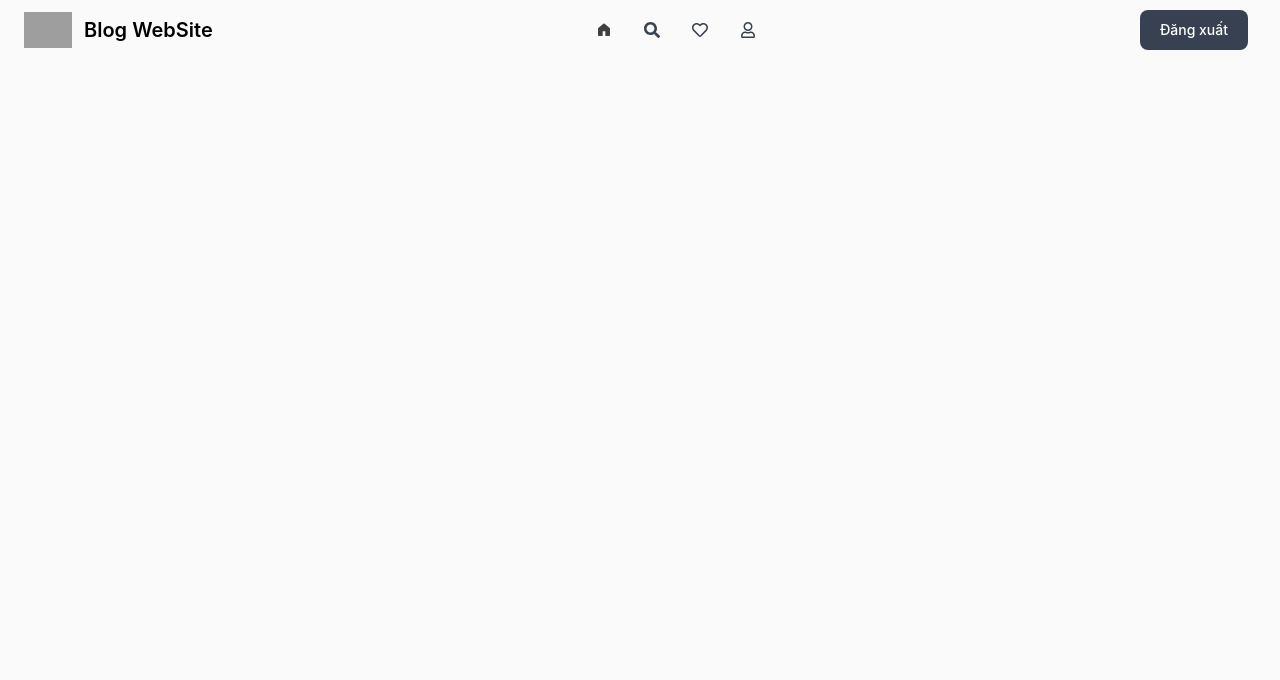
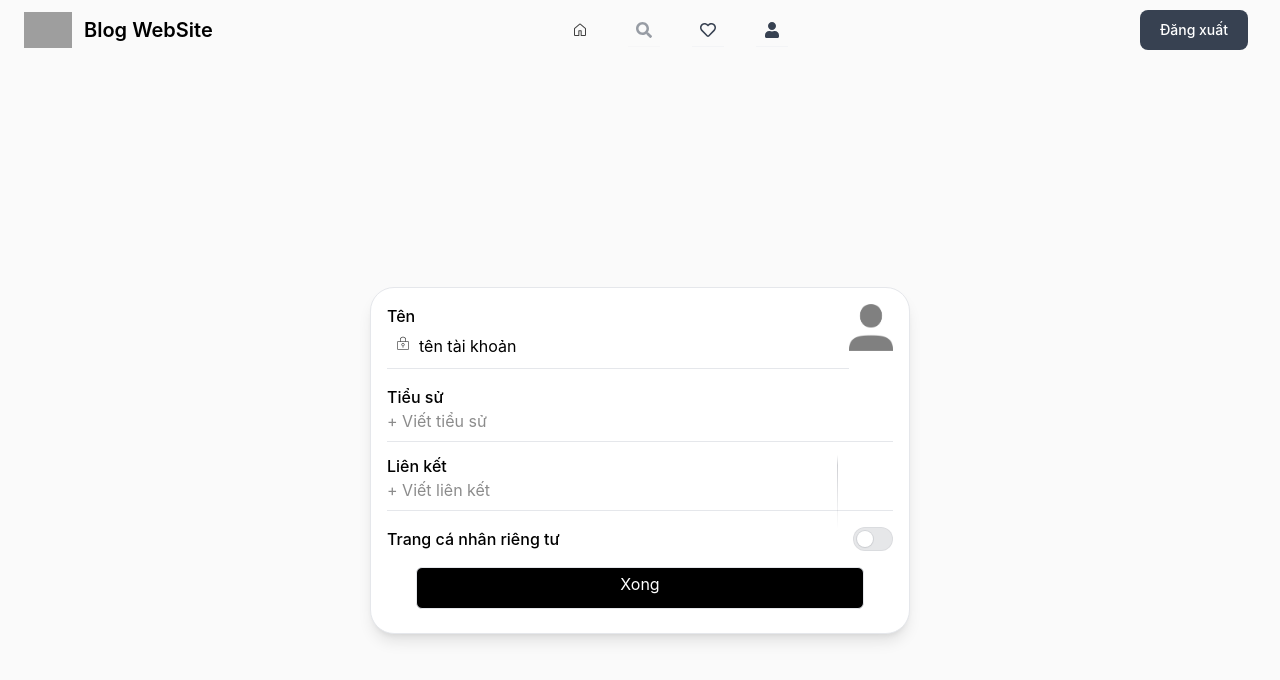
Before and after one commit to VuFeg/blog-app, a React (Vite) app in the folder client/: page /profile/fix-home in a window 1280 px wide. Shown: the top 680 px of the page. Built offline with nearby package versions, Linux system fonts and the light colour scheme; no server answers; grey boxes are pictures that could not be loaded.

Commit message:
fix profile

```diff
--- a/client/src/App.tsx
+++ b/client/src/App.tsx
@@ -10,6 +10,8 @@ import XacThucEmail from "./pages/XacThucEmail";
 import { useEffect } from "react";
 import { PostRepCmt } from "./components/PostRepCmt";
 import { TimKiem } from "./components/TimKiem";
+import HoatDong from "./components/HoatDong";
+import FixHome from "./components/FixHome";
 
 const App = () => {
   const { user, checkAuth, isVerified }: any = useAuthStore();
@@ -25,6 +27,8 @@ const App = () => {
         <Route path="/" element={<HomePage />} />
         <Route path="/post-rep-cmt" element={<PostRepCmt />} />
         <Route path="/tim-kiem" element={<TimKiem />} />
+        <Route path="/hoat-dong" element={<HoatDong />} />
+        <Route path="/profile/fix-home" element={<FixHome />} />
         <Route
           path="/login"
           element={user ? <Navigate to={"/"} /> : <DangNhap />}
@@ -33,10 +37,10 @@ const App = () => {
           path="/register"
           element={user ? <Navigate to={"/"} /> : <DangKy />}
         />
-        <Route
+        {/* <Route
           path="/verify-email"
           element={user ? <Navigate to={"/"} /> : <XacThucEmail />}
-        />
+        /> */}
          <Route
         path="/profile"
         element= {
--- /dev/null
+++ b/client/src/components/FixHome.tsx
@@ -0,0 +1,48 @@
+import React from 'react'
+import { PiLockKeyThin } from 'react-icons/pi'
+import avatar from "../assets/images/avatar.png";
+
+
+function FixHome() {
+    return (
+        <div className='h-screen flex flex-col justify-center items-center  '>
+            <div className="flex justify-center  ">
+                <div className="bg-white w-[540px] pb-6 rounded-3xl border shadow-lg ">
+                    <div className="flex p-4">
+                        <div className="flex flex-1 flex-col border-b pb-2">
+                            <div className='font-medium'>Tên</div>
+                            <div>
+                                <button className="hover:rounded-full p-2  hover:bg-gray-300"><PiLockKeyThin /></button>
+                                <span>tên tài khoản</span>
+                            </div>
+                        </div>
+                        <div>
+                            <img src={avatar} alt="" className="w-11" />
+                        </div>
+                    </div>
+                    <div className="flex">
+                        <div className="flex flex-1 flex-col ml-4 mr-4 border-b pb-2">
+                            <div className='font-medium'>Tiểu sử</div>
+                            <div className='opacity-45'>+ Viết tiểu sử</div>
+                        </div>
+                    </div>
+                    <div className="flex mt-3">
+                        <div className="flex flex-1 flex-col ml-4 mr-4 border-b pb-2">
+                            <div className='font-medium'>Liên kết</div>
+                            <div className='opacity-45'>+ Viết liên kết</div>
+                        </div>
+                    </div>
+                    <div className='flex items-center justify-between '>
+                        <div className='font-medium ml-4 '>Trang cá nhân riêng tư</div>
+                        <span className="relative p-4"><div className="pointer-events-auto h-6 w-10 rounded-full p-1 ring-1 ring-inset transition duration-200 ease-in-out bg-slate-900/10 ring-slate-900/5"><div className="h-4 w-4 rounded-full bg-white shadow-sm ring-1 ring-slate-700/10 transition duration-200 ease-in-out" /></div><div className="z-0"><div className="absolute -top-full bottom-2/3 left-0 w-px bg-slate-900/[0.2] [mask-image:linear-gradient(to_top,transparent,white_4rem,white_calc(100%-4rem),transparent)]" /></div></span>
+                    </div>
+                    <div className='text-center '>
+                        <button className='bg-black text-white w-5/6 center border px-4 py-1 pb-3 rounded-md'>Xong</button>
+                    </div>
+                </div>
+            </div>
+        </div>
+    )
+}
+
+export default FixHome
--- a/client/src/components/Header.tsx
+++ b/client/src/components/Header.tsx
@@ -1,8 +1,9 @@
-import { GoHomeFill } from "react-icons/go";
-import { FaRegUser } from "react-icons/fa";
+import { GoHome, GoHomeFill } from "react-icons/go";
+import { FaHeart, FaRegUser, FaUser } from "react-icons/fa";
 import { FaSearch } from "react-icons/fa";
 import { FaRegHeart } from "react-icons/fa";
 import { useAuthStore } from "../store/authStore";
+import { Link, NavLink } from "react-router-dom";
 
 export const Header = () => {
   const { logout }: any = useAuthStore();
@@ -76,37 +77,45 @@ export const Header = () => {
           >
             <ul className="flex flex-col mt-4 font-medium lg:flex-row lg:space-x-8 lg:mt-0">
               <li>
-                <a
-                  href="#"
-                  className="block py-2 pr-4 pl-3 text-white rounded bg-neutral-700 lg:bg-transparent lg:text-neutral-700 lg:p-0 "
+
+                <NavLink
+                  to="/"
+                  className="block p-2 rounded text-neutral-700 hover:rounded-full  hover:bg-gray-300 "
                   aria-current="page"
                 >
-                  <GoHomeFill />
-                </a>
+                  {({isActive}) => (
+                    isActive ? <GoHomeFill /> : <GoHome />
+                  )}
+
+                </NavLink>
               </li>
               <li>
-                <a
-                  href="#"
-                  className="block py-2 pr-4 pl-3 text-gray-700 border-b border-gray-100 hover:bg-gray-50 lg:hover:bg-transparent lg:border-0 lg:hover:text-primary-700 lg:p-0"
+                <NavLink
+                  to="/tim-kiem"
+                  className={({isActive}) => `block p-2 hover:rounded-full  hover:bg-gray-300 text-gray-700 border-b border-gray-100 ${!isActive && 'opacity-50'}`}
                 >
                   <FaSearch />
-                </a>
+                </NavLink>
               </li>
               <li>
-                <a
-                  href="#"
-                  className="block py-2 pr-4 pl-3 text-gray-700 border-b border-gray-100 hover:bg-gray-50 lg:hover:bg-transparent lg:border-0 lg:hover:text-primary-700 lg:p-0"
+                <NavLink
+                  to="/hoat-dong"
+                  className="block p-2 text-gray-700 border-b border-gray-100 hover:rounded-full  hover:bg-gray-300 "
                 >
-                  <FaRegHeart />
-                </a>
+                  {({isActive}) => (
+                    isActive ? <FaHeart /> : <FaRegHeart />
+                  )}
+                </NavLink>
               </li>
               <li>
-                <a
-                  href="#"
-                  className="block py-2 pr-4 pl-3 text-gray-700 border-b border-gray-100 hover:bg-gray-50 lg:hover:bg-transparent lg:border-0 lg:hover:text-primary-700 lg:p-0"
+                <NavLink
+                  to="/profile"
+                  className="block p-2 text-gray-700 border-b border-gray-100 hover:rounded-full  hover:bg-gray-300 "
                 >
-                  <FaRegUser />
-                </a>
+                  {({isActive}) => (
+                  isActive ? <FaUser /> : <FaRegUser />
+                  )}
+                </NavLink>
               </li>
             </ul>
           </div>
--- a/client/src/components/HoatDong.tsx
+++ b/client/src/components/HoatDong.tsx
@@ -2,7 +2,7 @@ import avatar from "../assets/images/avatar.png"
 const HoatDong = () => {
     return (
         <div className="flex justify-center h-screen ">
-            <div className="bg-white w-[570px] rounded-t-3xl border shadow-lg">
+            <div className="bg-white w-[770px] rounded-t-3xl border shadow-lg">
                 <div className="flex gap-5 p-5  ">
                     <img src={avatar} alt="" className="w-12 h-12 p-object-cover rounded-full" />
                     <div className=" flex flex-1 border-b pb-3">
--- a/client/src/components/Post.tsx
+++ b/client/src/components/Post.tsx
@@ -8,7 +8,7 @@ import { RiSendPlaneFill } from "react-icons/ri";
 const Post = () => {
   return (
     <div className="flex justify-center h-screen ">
-      <div className="bg-white w-[570px] rounded-t-3xl border shadow-lg">
+      <div className="bg-white w-[770px] rounded-t-3xl border shadow-lg">
         <div className="flex items-center gap-5 p-4 mb-4 border-b">
           <img src={avatar} alt="" className="w-6 h-6 object-cover rounded-full" />
           <input className="flex-1 outline-none" type="text" placeholder="Bắt đầu chat ..." />
--- a/client/src/components/Profile.tsx
+++ b/client/src/components/Profile.tsx
@@ -7,20 +7,24 @@ const Profile = () => {
 
     return (
         <div className="flex justify-center h-screen ">
-        <div className="bg-white w-[570px] rounded-t-3xl border shadow-lg">
+            <div className="bg-white w-[770px] rounded-t-3xl border shadow-lg">
                 <div className="p-4 mb-4 ">
                     <div className="flex items-center justify-between mb-4">
                         <div>
-                        <h3 className="text-3xl font-bold">Ten</h3>
-                        <p className="text-base">Biet danh</p>
+                            <h3 className="text-3xl font-bold ml-4">Ten</h3>
+                            <p className="text-base ml-4">Biet danh</p>
                         </div>
-                    <img src={avatar} alt="" className="w-12 h-12 object-cover rounded-full" />
+                        <img src={avatar} alt="" className="w-16 h-16 object-cover rounded-full mt-7 mr-4" />
                     </div>
                     <div className="flex justify-between items-center">
-                    <span className="">theo doi</span>
-                    <FaInstagram className="text-2xl" />
+                        <span className="ml-4 opacity-45">theo doi</span>
+                        <FaInstagram className="text-2xl mr-4" />
                     </div>
                 </div>
+                <div className="p-4 mb-4">
+                    <button className=" border px-4 py-1 rounded-md w-full font-medium">Chỉnh sửa trang cá nhân</button>
+                 </div>
+
 
                 <div className="flex justify-between items-center border-b p-4">
                     <div className="relative flex-1 text-center text-gray-500 hover:text-black focus:text-black cursor-pointer">
--- a/client/src/components/TimKiem.tsx
+++ b/client/src/components/TimKiem.tsx
@@ -4,7 +4,7 @@ import avatar from "../assets/images/avatar.png"
 export const TimKiem = () => {
     return (
         <div className="flex justify-center h-screen ">
-            <div className="bg-white w-[570px] rounded-t-3xl border shadow-lg">
+            <div className="bg-white w-[770px] rounded-t-3xl border shadow-lg">
                 <div className="w-full p-6 rounded-lg">
                     <div className="relative">
                         <button className="absolute inset-y-0 right-0 flex items-center px-4 text-gray-500">
```
Also changed, not shown: client/src/pages/XacThucEmail.tsx (+81 -81 lines). Lines whose indentation alone changed are shown as unchanged.
